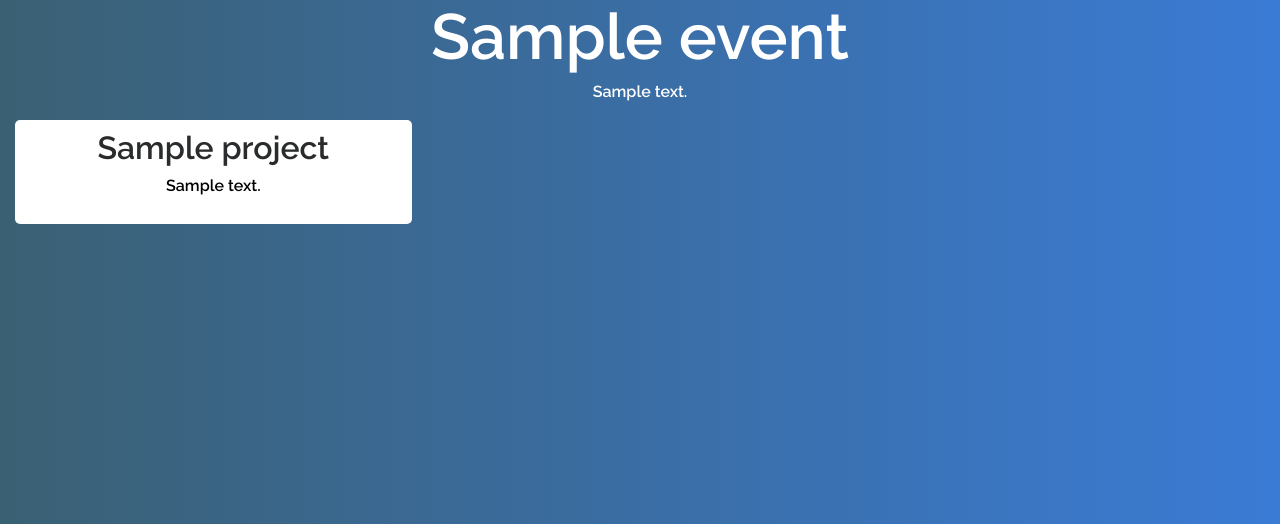
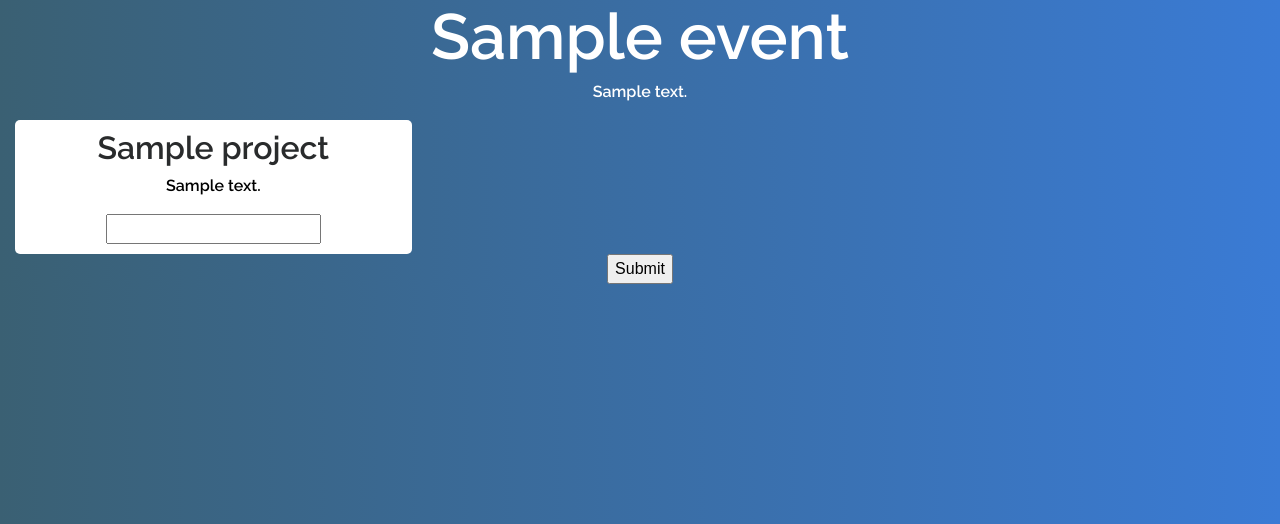
Before and after one commit to NathanFuller/groupatize-us, a Django app: page /mainapp/event/1/rate in a window 1280 px wide. Shown: the part 151-675 px from the top of the page. Run offline with Django 3.2, Linux system fonts and the light colour scheme; tables that the repository leaves empty hold one stand-in row (values such as "Sample post"); some libraries are stand-ins or nearby versions.

Commit message:
Frontend of ratings page looks...passable

```diff
--- a/mainApp/templates/mainApp/rateProjects.html
+++ b/mainApp/templates/mainApp/rateProjects.html
@@ -121,9 +121,7 @@
 						<div class="project_idea">
 							<h2>{{idea.name}}</h2>
 							<p>{{idea.description}}</p>
-							{% if creator_access %}
-							<button type="button" name="button" class="btn btn-primary" onclick="editModal({{idea.pk}})">Edit Project</button>
-							{% endif %}
+							<input id="{{idea.name}}" type="number">
 						</div>
 					</div>
 					{% if forloop.counter|divisibleby:3 %}
@@ -131,6 +129,7 @@
 					{% endif %}
 				{% endfor %}
 				</div>
+				<input type="submit" value="Submit">
 			{% else %}
 				<div class="row">
 					<div class="col-md-2"></div>
```
